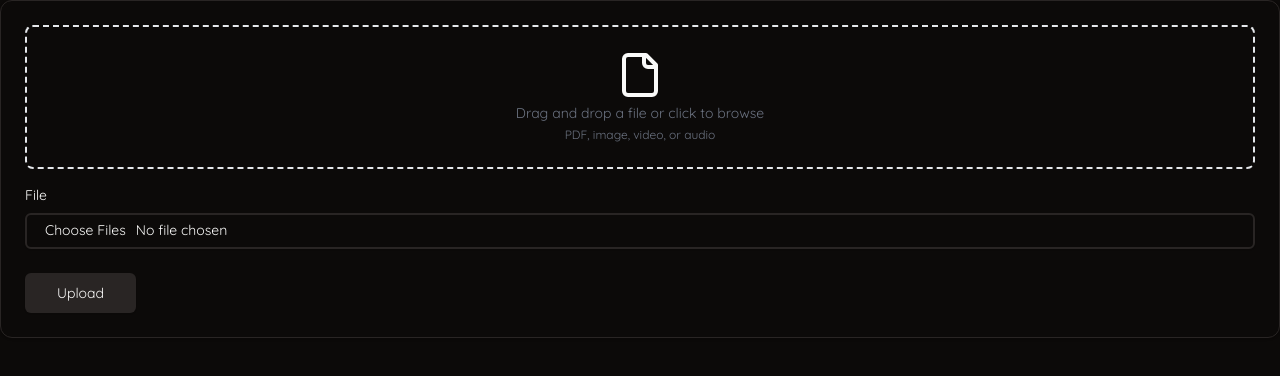
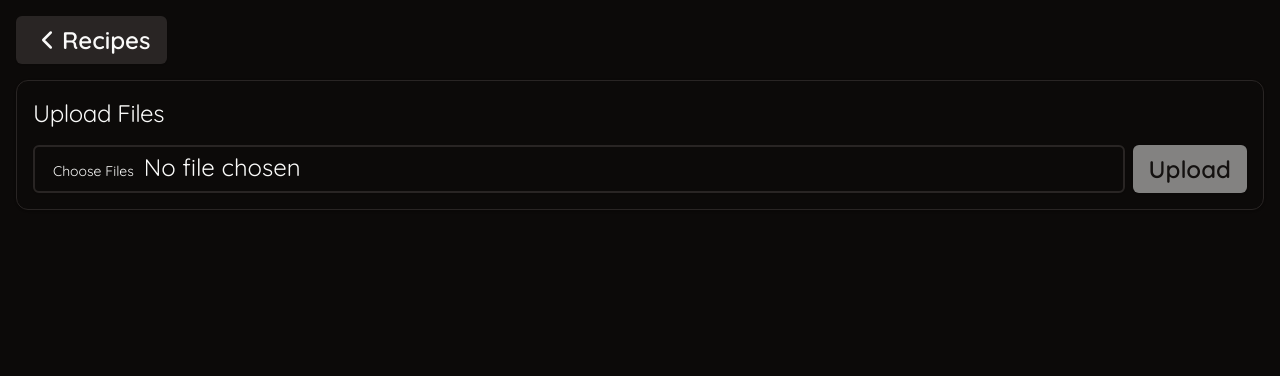
Before and after one commit to PaulGPratt/my-recipe-app, a React (Vite) app in the folder frontend/: page /my-recipe-app/upload in a window 1280 px wide. Shown: the top 376 px of the page. Built offline with nearby package versions, Linux system fonts and the light colour scheme.

Commit message:
upload button and navigation

```diff
--- a/frontend/src/routes/recipes.tsx
+++ b/frontend/src/routes/recipes.tsx
@@ -1,12 +1,13 @@
 import { SetStateAction, useEffect, useState } from "react";
 import Client, { Environment, Local, api } from "../client";
 import { ScrollArea } from "@/components/ui/scroll-area"
-import { Search } from "lucide-react";
+import { Search, Image } from "lucide-react";
 import { Input } from "../components/ui/input";
 import RecipeCardButton from "../components/recipe-card-button";
 import TopNav from "../components/top-nav";
 import { Button } from "../components/ui/button";
 import { Separator } from "../components/ui/separator";
+import { useNavigate } from "react-router-dom";
 
 /**
  * Returns the Encore request client for either the local or staging environment.
@@ -27,6 +28,7 @@ export interface TagRecipe {
 function Recipes() {
   // Get the request client to make requests to the Encore backend
   const client = getRequestClient();
+  const navigate = useNavigate();
 
   const [recipeList, setRecipeList] = useState<api.RecipeCard[]>([]);
   const [tagList, setTagList] = useState<string[]>([]);
@@ -40,6 +42,10 @@ function Recipes() {
   const handleSearchChange = (event: { target: { value: SetStateAction<string>; }; }) => {
     setSearchQuery(event.target.value);
   };
+
+  const handleUpload = () => {
+    navigate(`/my-recipe-app/upload/`);
+};
 
   useEffect(() => {
     const fetchRecipes = async () => {
@@ -107,6 +113,10 @@ function Recipes() {
   return (
     <div className="h-full mx-auto max-w-4xl flex flex-col ">
       <TopNav className="hidden"></TopNav>
+      <div className="p-4 text-4xl flex justify-between">
+        Natalie's Recipes
+        <Button variant="outline" onClick={handleUpload}>Upload <Image className="ml-2" /></Button>
+      </div>
       <div className="flex px-4 pt-4 hidden">
         <div className="relative flex-grow">
           <Search className="absolute left-3 top-3 h-6 w-6 text-muted-foreground" />
--- a/frontend/src/routes/upload.tsx
+++ b/frontend/src/routes/upload.tsx
@@ -1,10 +1,11 @@
 import { useState } from "react";
-import { Card, CardContent, CardFooter } from "@/components/ui/card";
+import { Card, CardContent, CardFooter, CardTitle } from "@/components/ui/card";
 import { Label } from "@/components/ui/label";
 import { Input } from "@/components/ui/input";
 import { Button } from "@/components/ui/button";
-import { FileIcon } from "lucide-react";
+import { ChevronLeft, FileIcon } from "lucide-react";
 import Client, { Environment, Local, api } from "../client";
+import { useNavigate } from "react-router-dom";
 
 const getRequestClient = () => {
     return import.meta.env.DEV
@@ -14,9 +15,14 @@ const getRequestClient = () => {
 
 export default function Upload() {
     const client = getRequestClient();
+    const navigate = useNavigate();
 
     const [isUploading, setIsUploading] = useState<boolean>(false);
     const [filesData, setFilesData] = useState<api.FileUpload[]>([]);
+
+    const handleBack = () => {
+        navigate(`/my-recipe-app/recipes/`);
+    };
 
     const handleFilesUpload = (event: any) => {
         const files = Array.from(event.target.files || []); // Convert to array with fallback for null
@@ -47,8 +53,7 @@ export default function Upload() {
             const response = await client.api.UploadRecipe({
                 files: filesData
             } as api.FileUploadRequest);
-
-            console.log("Upload successful:", response);
+            navigate(`/my-recipe-app/recipes/${response.id}`);
         } catch (error) {
             console.error("Upload failed:", error);
         } finally {
@@ -57,25 +62,21 @@ export default function Upload() {
     }
 
     return (
-        <Card>
-            <CardContent className="p-6 space-y-4">
-                <div className="border-2 border-dashed border-gray-200 rounded-lg flex flex-col gap-1 p-6 items-center">
-                    <FileIcon className="w-12 h-12" />
-                    <span className="text-sm font-medium text-gray-500">Drag and drop a file or click to browse</span>
-                    <span className="text-xs text-gray-500">PDF, image, video, or audio</span>
-                </div>
-                <div className="space-y-2 text-sm">
-                    <Label htmlFor="file" className="text-sm font-medium">
-                        File
+        <div className="p-4">
+            <Button className="mb-4" onClick={handleBack}><ChevronLeft size={30} /> Recipes</Button>
+            <Card >
+                <CardTitle className="p-4">
+                    <Label htmlFor="file" className="text-2xl">
+                        Upload Files
                     </Label>
-                    <Input id="file" type="file" accept="image/*" multiple onChange={handleFilesUpload} />
-                </div>
-            </CardContent>
-            <CardFooter>
-                <Button size="lg" onClick={uploadToApi} disabled={isUploading}>
-                    {isUploading ? "Uploading..." : "Upload"}
-                </Button>
-            </CardFooter>
-        </Card>
+                </CardTitle>
+                <CardContent className="p-4 pt-0 flex items-center gap-2">
+                    <Input id="file" type="file" accept="image/*" multiple onChange={handleFilesUpload} className="h-12 text-2xl" />
+                    <Button variant="default" onClick={uploadToApi} disabled={isUploading || filesData.length === 0}>
+                        {isUploading ? "Uploading..." : "Upload"}
+                    </Button>
+                </CardContent>
+            </Card>
+        </div>
     );
 }
```
Also changed, not shown: 1 other file (tests, documents, lock files or other folders).
